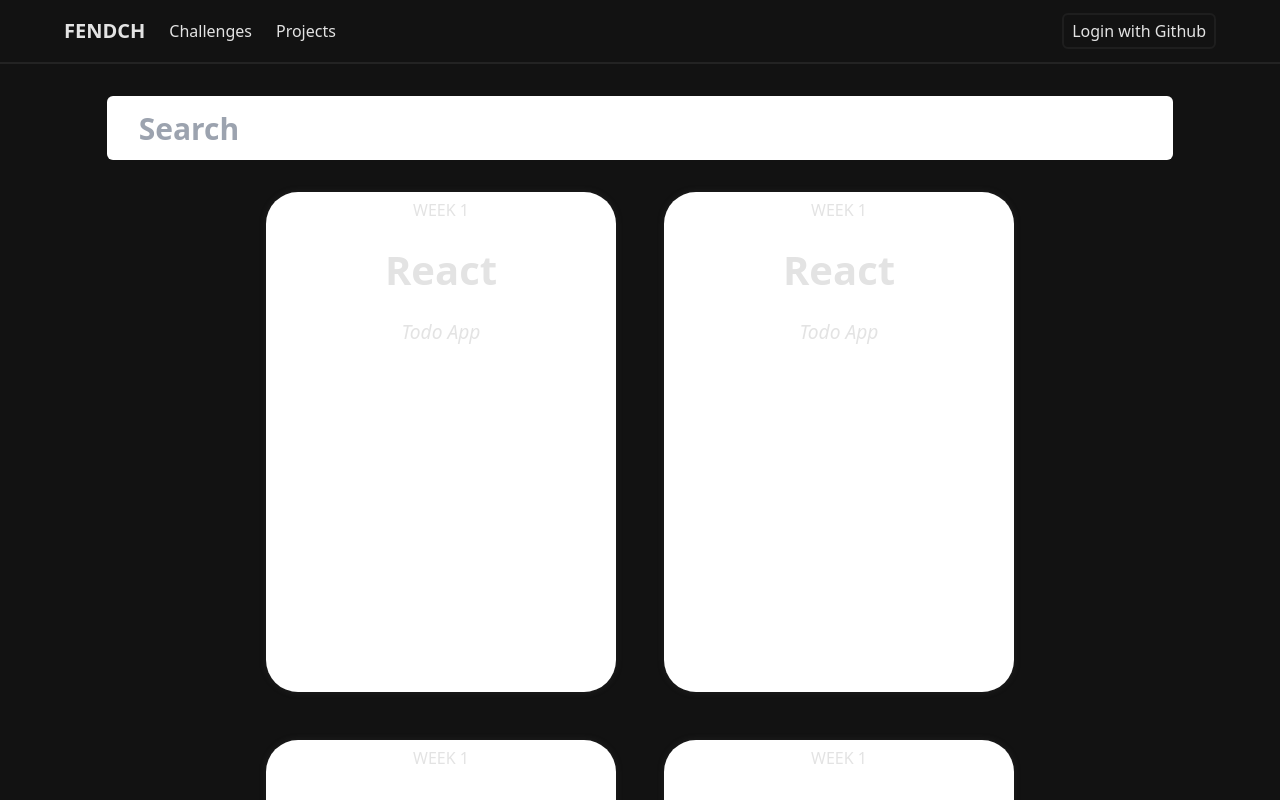
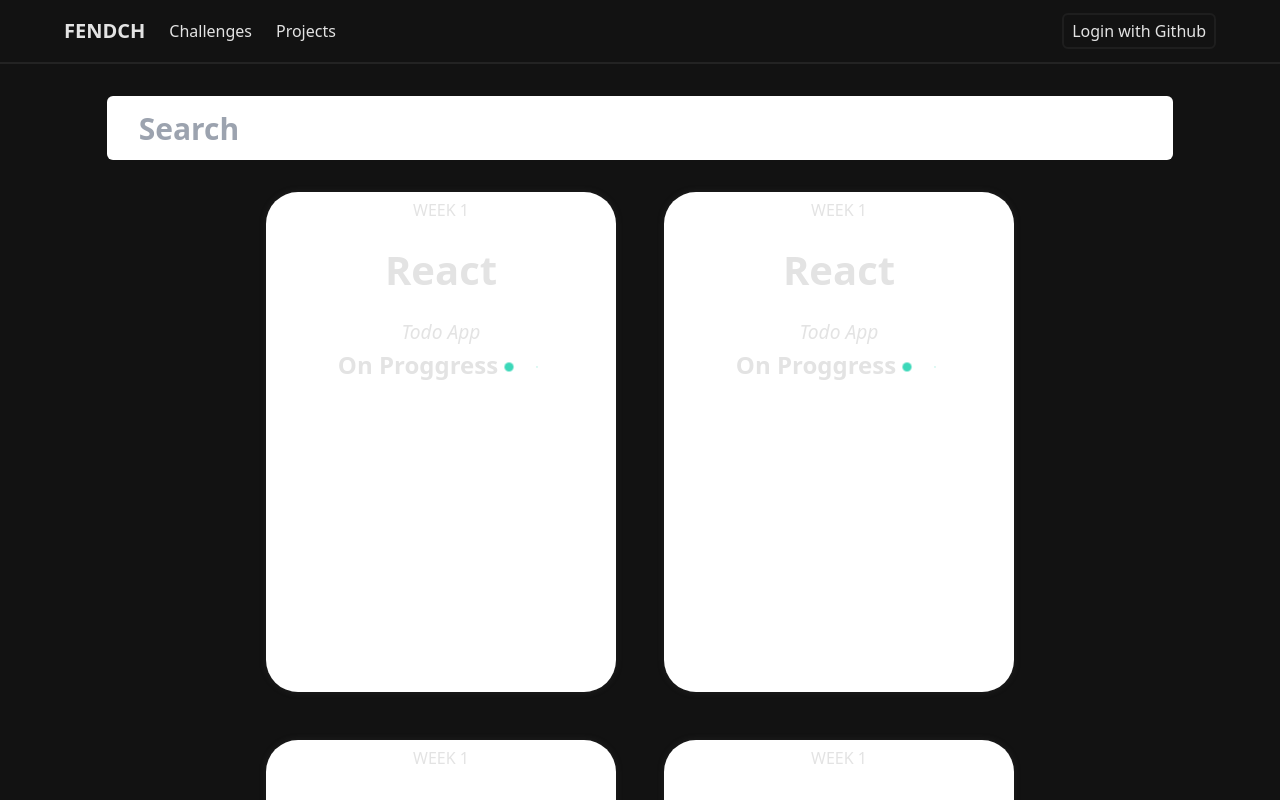
Before and after one commit to keremaydemir123/fendch_mern, a React (Vite) app in the folder client/: page /challenges in a window 1280 px wide. Shown: the top 800 px of the page. Built offline with nearby package versions, Linux system fonts and the light colour scheme; no server answers.

Commit message:
react spinner and react-hot-toast added

```diff
--- a/client/package.json
+++ b/client/package.json
@@ -14,8 +14,10 @@
     "axios": "^1.1.3",
     "react": "^18.2.0",
     "react-dom": "^18.2.0",
+    "react-hot-toast": "^2.4.0",
     "react-icons": "^4.6.0",
-    "react-router-dom": "^6.4.3"
+    "react-router-dom": "^6.4.3",
+    "react-spinners": "^0.13.6"
   },
   "devDependencies": {
     "@types/react": "^18.0.22",
--- a/client/src/App.tsx
+++ b/client/src/App.tsx
@@ -9,6 +9,7 @@ import Challenges from './pages/Challenges';
 import NotFound from './pages/NotFound';
 import Profile from './pages/Profile';
 import { useUser } from './contexts/authProvider';
+import toast, { Toaster } from 'react-hot-toast';
 
 function App() {
   const { user, setUser } = useUser();
@@ -30,6 +31,7 @@ function App() {
         })
         .then((resObject) => {
           setUser(resObject.user);
+          toast.success('Welcome back!');
         })
         .catch((err) => {
           console.log(err);
@@ -41,6 +43,9 @@ function App() {
   return (
     <div className="App bg-dark text-light min-h-screen">
       <Navbar user={user} />
+      <div>
+        <Toaster />
+      </div>
       <Routes>
         <Route path="/" element={<Home />} />
 
--- a/client/src/components/ChallengeCard.tsx
+++ b/client/src/components/ChallengeCard.tsx
@@ -1,7 +1,12 @@
 import { Link } from 'react-router-dom';
+import { PulseLoader } from 'react-spinners';
 import styles from './ChallengeCard.module.css';
 
-function ChallengeCard() {
+type ChallengeCardProps = {
+  onProggress: boolean;
+};
+
+function ChallengeCard({ onProggress }: ChallengeCardProps) {
   const id = '1';
 
   return (
@@ -12,6 +17,19 @@ function ChallengeCard() {
             <p className={styles.frontWeek}>week 1</p>
             <h1 className={styles.frontTech}>React</h1>
             <h3 className={styles.frontTask}>Todo App</h3>
+            {onProggress && (
+              <h1>
+                On Proggress
+                <span className="ml-1">
+                  <PulseLoader
+                    color="#36d7b7"
+                    loading={true}
+                    speedMultiplier={0.8}
+                    size={10}
+                  />
+                </span>
+              </h1>
+            )}
           </div>
         </div>
         <div className={styles.back}>
@@ -24,4 +42,8 @@ function ChallengeCard() {
   );
 }
 
+ChallengeCard.defaultProps = {
+  onProggress: false,
+};
+
 export default ChallengeCard;
--- a/client/src/pages/Challenges.tsx
+++ b/client/src/pages/Challenges.tsx
@@ -9,9 +9,9 @@ function Challenges() {
         className="w-5/6 rounded-md outline-none border-none h-16 my-8 px-8 text-dark font-semibold text-3xl"
       />
       <div className="flex flex-wrap justify-center items-center gap-12 w-5/6">
-        <ChallengeCard />
-        <ChallengeCard />
-        <ChallengeCard />
+        <ChallengeCard onProggress />
+        <ChallengeCard onProggress />
+        <ChallengeCard onProggress />
         <ChallengeCard />
         <ChallengeCard />
         <ChallengeCard />
```
Also changed, not shown: 2 other files (tests, documents, lock files or other folders).
